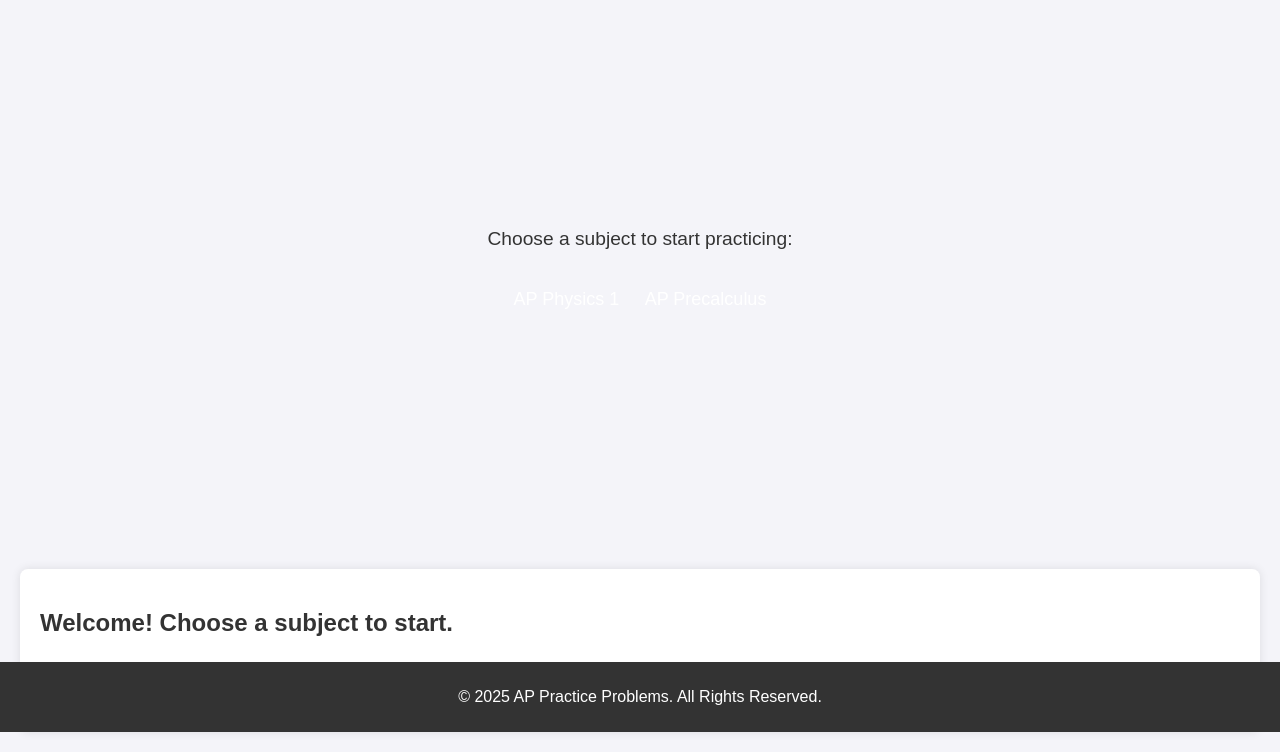
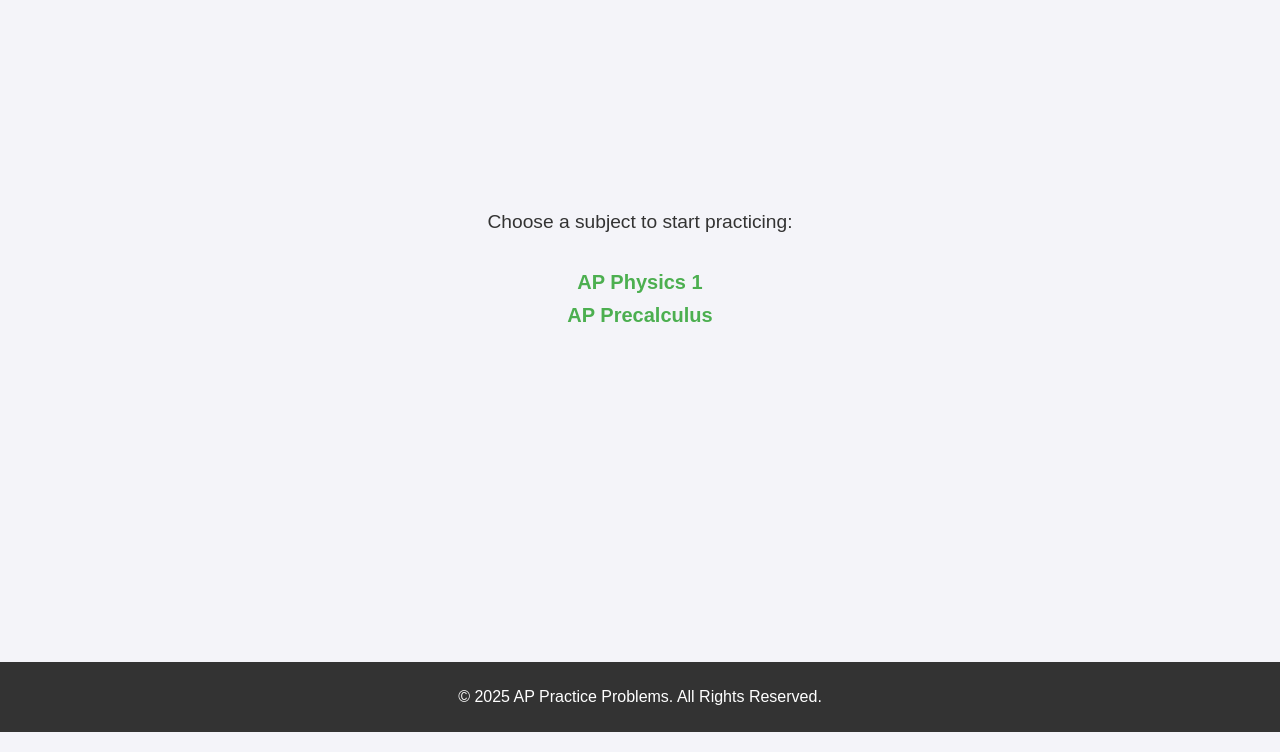
Before and after one commit to markwurzer08/Ap-Practice, a plain HTML site: page index.html in a window 1280 px wide. Shown: the part 68-820 px from the top of the page. Drawn offline with Linux system fonts and the light colour scheme.

Commit message:
Update styles.css

```diff
--- a/styles.css
+++ b/styles.css
@@ -19,23 +19,41 @@ header h1 {
   margin: 0;
 }
 
-nav ul {
+/* Center the "Choose Subject" section */
+#choose-subject {
+  display: flex;
+  flex-direction: column;
+  justify-content: center;
+  align-items: center;
+  height: 70vh;
+  text-align: center;
+  font-size: 1.2em;
+}
+
+/* Nav links in the centered section */
+#choose-subject nav ul {
   list-style-type: none;
   padding: 0;
 }
 
-nav ul li {
-  display: inline;
+#choose-subject nav ul li {
   margin: 10px;
 }
 
-nav a {
-  color: white;
+#choose-subject nav a {
+  color: #4CAF50;
+  font-weight: bold;
   text-decoration: none;
-  font-size: 18px;
+  font-size: 20px;
 }
 
+#choose-subject nav a:hover {
+  text-decoration: underline;
+}
+
+/* Question container (initially hidden) */
 #question-container {
+  display: none;
   padding: 20px;
   background-color: white;
   margin: 20px;
@@ -66,14 +84,3 @@ footer {
   bottom: 0;
   width: 100%;
 }
-
-/* Center the "Choose Subject" section */
-#choose-subject {
-  display: flex;
-  flex-direction: column;
-  justify-content: center;
-  align-items: center;
-  height: 70vh;
-  text-align: center;
-  font-size: 1.2em;
-}
```
